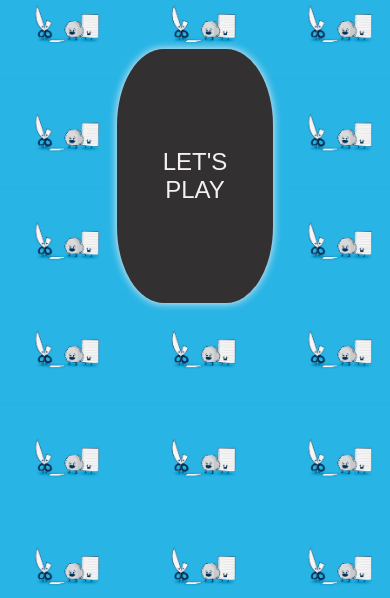
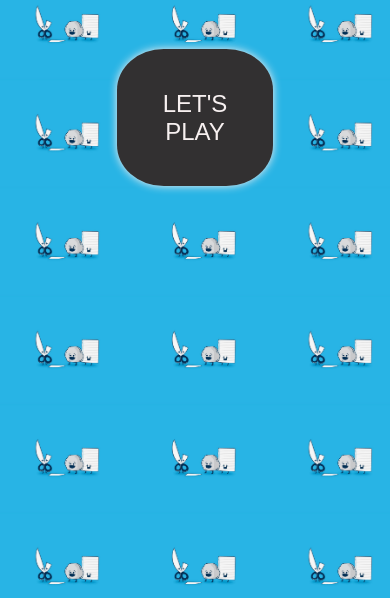
Before and after one commit to RulerDevansh/Rock-paper-scissors-game, a plain HTML site: page index.html in a window 390 px wide. Shown: the part 246-844 px from the top of the page. Drawn offline with Linux system fonts and the light colour scheme.

Commit message:
Update styleindex.css

```diff
--- a/styleindex.css
+++ b/styleindex.css
@@ -41,7 +41,7 @@
     .play {
         background-color:#323031;
         border-radius: 30%;
-        height: 30vh;
+        height: 35vw;
         width: 40vw;
         color: #F7F0F0;
         display: flex;
```
